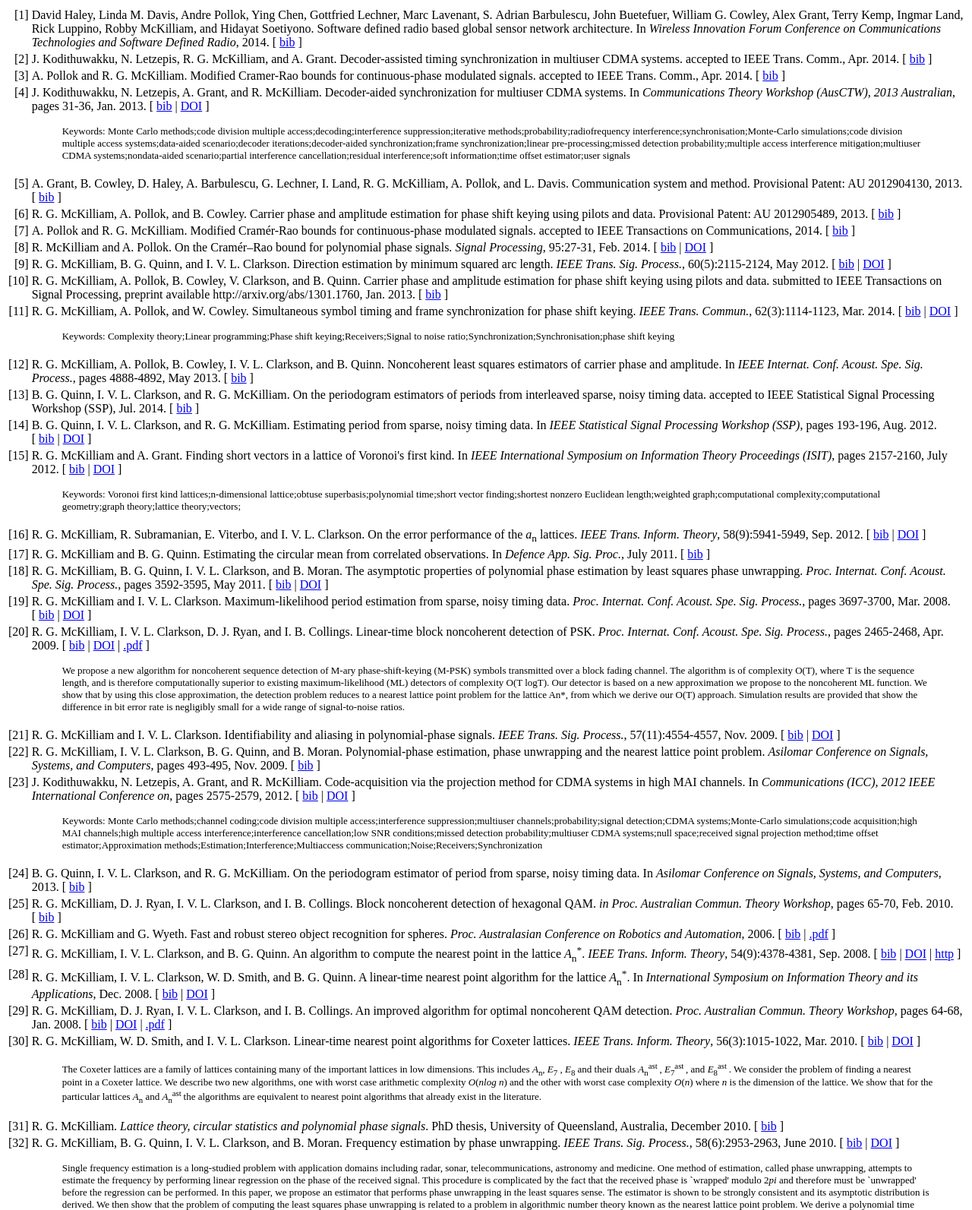
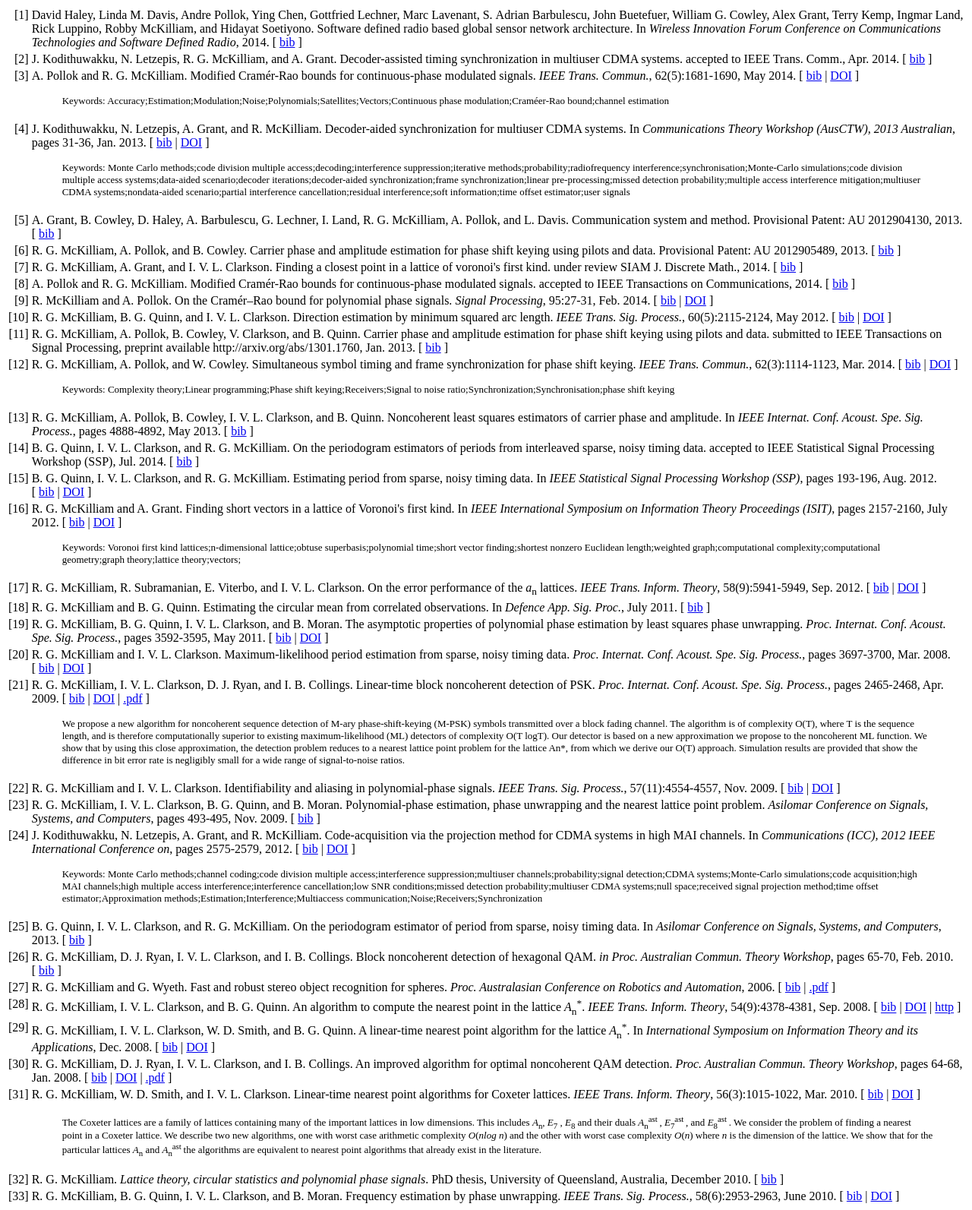
Before and after one commit to robbymckilliam/robbymckilliam.github.com, a plain HTML site: page robby.html in a window 1280 px wide. Shown: the top 1593 px of the page at 76% size. Drawn offline with Linux system fonts and the light colour scheme.

Commit message:
added closest point preprint

```diff
--- a/robby.html
+++ b/robby.html
@@ -4,6 +4,8 @@
 
 <head>
 <title>robby</title>
+<meta http-equiv="content-type" content="text/html; charset=UTF-8">
+<meta name="generator" content="bibtex2html">
 </head>
 
 <body>
@@ -11,7 +13,7 @@
 <!-- This document was automatically generated with bibtex2html 1.97
      (see http://www.lri.fr/~filliatr/bibtex2html/),
      with the following command:
-     bibtex2html robby.bib  -->
+     /usr/bin/bibtex2html robby.bib  -->
 
 
 <table>
@@ -50,13 +52,18 @@ J.&nbsp;Kodithuwakku, N.&nbsp;Letzepis, R.&nbsp;G. McKilliam, and A.&nbsp;Grant.
 
 <tr valign="top">
 <td align="right" class="bibtexnumber">
-[<a name="Pollok_mod_crb_2014">3</a>]
+[<a name="Pollok_mckilliam_crb_cpm_2013">3</a>]
 </td>
 <td class="bibtexitem">
 A.&nbsp;Pollok and R.&nbsp;G. McKilliam.
- Modified Cramer-Rao bounds for continuous-phase modulated signals.
- accepted to IEEE Trans. Comm., Apr. 2014.
-[&nbsp;<a href="robby_bib.html#Pollok_mod_crb_2014">bib</a>&nbsp;]
+ Modified Cram&eacute;r-Rao bounds for continuous-phase modulated
+  signals.
+ <em>IEEE Trans. Commun.</em>, 62(5):1681-1690, May 2014.
+[&nbsp;<a href="robby_bib.html#Pollok_mckilliam_crb_cpm_2013">bib</a>&nbsp;|
+<a href="http://dx.doi.org/10.1109/TCOMM.2014.030814.130804">DOI</a>&nbsp;]
+<blockquote><font size="-1">
+Keywords: Accuracy;Estimation;Modulation;Noise;Polynomials;Satellites;Vectors;Continuous phase modulation;Craméer-Rao bound;channel estimation
+</font></blockquote>
 
 </td>
 </tr>
@@ -113,7 +120,21 @@ R.&nbsp;G. McKilliam, A.&nbsp;Pollok, and B.&nbsp;Cowley.
 
 <tr valign="top">
 <td align="right" class="bibtexnumber">
-[<a name="Pollok_McKilliam_crb_cpm_2014">7</a>]
+[<a name="McKilliam_closest_point_lattice_first_kind_2014">7</a>]
+</td>
+<td class="bibtexitem">
+R.&nbsp;G. McKilliam, A.&nbsp;Grant, and I.&nbsp;V.&nbsp;L. Clarkson.
+ Finding a closest point in a lattice of voronoi's first kind.
+ under review SIAM J. Discrete Math., 2014.
+[&nbsp;<a href="robby_bib.html#McKilliam_closest_point_lattice_first_kind_2014">bib</a>&nbsp;]
+
+</td>
+</tr>
+
+
+<tr valign="top">
+<td align="right" class="bibtexnumber">
+[<a name="Pollok_McKilliam_crb_cpm_2014">8</a>]
 </td>
 <td class="bibtexitem">
 A.&nbsp;Pollok and R.&nbsp;G. McKilliam.
@@ -128,7 +149,7 @@ A.&nbsp;Pollok and R.&nbsp;G. McKilliam.
 
 <tr valign="top">
 <td align="right" class="bibtexnumber">
-[<a name="McKilliam_Pollock_CRB_polyphase_2013">8</a>]
+[<a name="McKilliam_Pollock_CRB_polyphase_2013">9</a>]
 </td>
 <td class="bibtexitem">
 R.&nbsp;McKilliam and A.&nbsp;Pollok.
@@ -143,7 +164,7 @@ R.&nbsp;McKilliam and A.&nbsp;Pollok.
 
 <tr valign="top">
 <td align="right" class="bibtexnumber">
-[<a name="McKilliam_mean_dir_est_sq_arc_length2010">9</a>]
+[<a name="McKilliam_mean_dir_est_sq_arc_length2010">10</a>]
 </td>
 <td class="bibtexitem">
 R.&nbsp;G. McKilliam, B.&nbsp;G. Quinn, and I.&nbsp;V.&nbsp;L. Clarkson.
@@ -158,7 +179,7 @@ R.&nbsp;G. McKilliam, B.&nbsp;G. Quinn, and I.&nbsp;V.&nbsp;L. Clarkson.
 
 <tr valign="top">
 <td align="right" class="bibtexnumber">
-[<a name="McKilliam_leastsqPSKpilotsdata_2012">10</a>]
+[<a name="McKilliam_leastsqPSKpilotsdata_2012">11</a>]
 </td>
 <td class="bibtexitem">
 R.&nbsp;G. McKilliam, A.&nbsp;Pollok, B.&nbsp;Cowley, V.&nbsp;Clarkson, and B.&nbsp;Quinn.
@@ -174,7 +195,7 @@ R.&nbsp;G. McKilliam, A.&nbsp;Pollok, B.&nbsp;Cowley, V.&nbsp;Clarkson, and B.&n
 
 <tr valign="top">
 <td align="right" class="bibtexnumber">
-[<a name="McKilliam_time_offset_pilots_data_2013">11</a>]
+[<a name="McKilliam_time_offset_pilots_data_2013">12</a>]
 </td>
 <td class="bibtexitem">
 R.&nbsp;G. McKilliam, A.&nbsp;Pollok, and W.&nbsp;Cowley.
@@ -193,7 +214,7 @@ Keywords: Complexity theory;Linear programming;Phase shift keying;Receivers;Sign
 
 <tr valign="top">
 <td align="right" class="bibtexnumber">
-[<a name="McKilliam_leastsqPSKnoncoICASSP_2012">12</a>]
+[<a name="McKilliam_leastsqPSKnoncoICASSP_2012">13</a>]
 </td>
 <td class="bibtexitem">
 R.&nbsp;G. McKilliam, A.&nbsp;Pollok, B.&nbsp;Cowley, I.&nbsp;V.&nbsp;L. Clarkson, and B.&nbsp;Quinn.
@@ -208,7 +229,7 @@ R.&nbsp;G. McKilliam, A.&nbsp;Pollok, B.&nbsp;Cowley, I.&nbsp;V.&nbsp;L. Clarkso
 
 <tr valign="top">
 <td align="right" class="bibtexnumber">
-[<a name="Quinn_multiple_sparse_noisy_SSP_2014">13</a>]
+[<a name="Quinn_multiple_sparse_noisy_SSP_2014">14</a>]
 </td>
 <td class="bibtexitem">
 B.&nbsp;G. Quinn, I.&nbsp;V.&nbsp;L. Clarkson, and R.&nbsp;G. McKilliam.
@@ -224,7 +245,7 @@ B.&nbsp;G. Quinn, I.&nbsp;V.&nbsp;L. Clarkson, and R.&nbsp;G. McKilliam.
 
 <tr valign="top">
 <td align="right" class="bibtexnumber">
-[<a name="Quinn_sparse_noisy_SSP_2012">14</a>]
+[<a name="Quinn_sparse_noisy_SSP_2012">15</a>]
 </td>
 <td class="bibtexitem">
 B.&nbsp;G. Quinn, I.&nbsp;V.&nbsp;L. Clarkson, and R.&nbsp;G. McKilliam.
@@ -240,7 +261,7 @@ B.&nbsp;G. Quinn, I.&nbsp;V.&nbsp;L. Clarkson, and R.&nbsp;G. McKilliam.
 
 <tr valign="top">
 <td align="right" class="bibtexnumber">
-[<a name="McKilliam_short_vectors_first_type_isit_2012">15</a>]
+[<a name="McKilliam_short_vectors_first_type_isit_2012">16</a>]
 </td>
 <td class="bibtexitem">
 R.&nbsp;G. McKilliam and A.&nbsp;Grant.
@@ -259,7 +280,7 @@ Keywords: Voronoi first kind lattices;n-dimensional lattice;obtuse superbasis;po
 
 <tr valign="top">
 <td align="right" class="bibtexnumber">
-[<a name="McKilliam_error_prob_An2012">16</a>]
+[<a name="McKilliam_error_prob_An2012">17</a>]
 </td>
 <td class="bibtexitem">
 R.&nbsp;G. McKilliam, R.&nbsp;Subramanian, E.&nbsp;Viterbo, and I.&nbsp;V.&nbsp;L. Clarkson.
@@ -274,7 +295,7 @@ R.&nbsp;G. McKilliam, R.&nbsp;Subramanian, E.&nbsp;Viterbo, and I.&nbsp;V.&nbsp;
 
 <tr valign="top">
 <td align="right" class="bibtexnumber">
-[<a name="McKilliam_direstcro_dasp_2011">17</a>]
+[<a name="McKilliam_direstcro_dasp_2011">18</a>]
 </td>
 <td class="bibtexitem">
 R.&nbsp;G. McKilliam and B.&nbsp;G. Quinn.
@@ -288,7 +309,7 @@ R.&nbsp;G. McKilliam and B.&nbsp;G. Quinn.
 
 <tr valign="top">
 <td align="right" class="bibtexnumber">
-[<a name="McKilliam_polyphase_est_icassp_2011">18</a>]
+[<a name="McKilliam_polyphase_est_icassp_2011">19</a>]
 </td>
 <td class="bibtexitem">
 R.&nbsp;G. McKilliam, B.&nbsp;G. Quinn, I.&nbsp;V.&nbsp;L. Clarkson, and B.&nbsp;Moran.
@@ -305,7 +326,7 @@ R.&nbsp;G. McKilliam, B.&nbsp;G. Quinn, I.&nbsp;V.&nbsp;L. Clarkson, and B.&nbsp
 
 <tr valign="top">
 <td align="right" class="bibtexnumber">
-[<a name="McKilliam2007">19</a>]
+[<a name="McKilliam2007">20</a>]
 </td>
 <td class="bibtexitem">
 R.&nbsp;G. McKilliam and I.&nbsp;V.&nbsp;L. Clarkson.
@@ -321,7 +342,7 @@ R.&nbsp;G. McKilliam and I.&nbsp;V.&nbsp;L. Clarkson.
 
 <tr valign="top">
 <td align="right" class="bibtexnumber">
-[<a name="McKilliamLinearTimeBlockPSK2009">20</a>]
+[<a name="McKilliamLinearTimeBlockPSK2009">21</a>]
 </td>
 <td class="bibtexitem">
 R.&nbsp;G. McKilliam, I.&nbsp;V.&nbsp;L. Clarkson, D.&nbsp;J. Ryan, and I.&nbsp;B. Collings.
@@ -341,7 +362,7 @@ We propose a new algorithm for noncoherent sequence detection of M-ary phase-shi
 
 <tr valign="top">
 <td align="right" class="bibtexnumber">
-[<a name="McKilliam2009IndentifiabliltyAliasingPolyphase">21</a>]
+[<a name="McKilliam2009IndentifiabliltyAliasingPolyphase">22</a>]
 </td>
 <td class="bibtexitem">
 R.&nbsp;G. McKilliam and I.&nbsp;V.&nbsp;L. Clarkson.
@@ -356,7 +377,7 @@ R.&nbsp;G. McKilliam and I.&nbsp;V.&nbsp;L. Clarkson.
 
 <tr valign="top">
 <td align="right" class="bibtexnumber">
-[<a name="McKilliam2009asilomar_polyest_lattice">22</a>]
+[<a name="McKilliam2009asilomar_polyest_lattice">23</a>]
 </td>
 <td class="bibtexitem">
 R.&nbsp;G. McKilliam, I.&nbsp;V.&nbsp;L. Clarkson, B.&nbsp;G. Quinn, and B.&nbsp;Moran.
@@ -372,7 +393,7 @@ R.&nbsp;G. McKilliam, I.&nbsp;V.&nbsp;L. Clarkson, B.&nbsp;G. Quinn, and B.&nbsp
 
 <tr valign="top">
 <td align="right" class="bibtexnumber">
-[<a name="6363913">23</a>]
+[<a name="6363913">24</a>]
 </td>
 <td class="bibtexitem">
 J.&nbsp;Kodithuwakku, N.&nbsp;Letzepis, A.&nbsp;Grant, and R.&nbsp;McKilliam.
@@ -392,7 +413,7 @@ Keywords: Monte Carlo methods;channel coding;code division multiple access;inter
 
 <tr valign="top">
 <td align="right" class="bibtexnumber">
-[<a name="Quinn20013asilomar_period_est">24</a>]
+[<a name="Quinn20013asilomar_period_est">25</a>]
 </td>
 <td class="bibtexitem">
 B.&nbsp;G. Quinn, I.&nbsp;V.&nbsp;L. Clarkson, and R.&nbsp;G. McKilliam.
@@ -408,7 +429,7 @@ B.&nbsp;G. Quinn, I.&nbsp;V.&nbsp;L. Clarkson, and R.&nbsp;G. McKilliam.
 
 <tr valign="top">
 <td align="right" class="bibtexnumber">
-[<a name="McKilliam2010_block_noncoherent_hex">25</a>]
+[<a name="McKilliam2010_block_noncoherent_hex">26</a>]
 </td>
 <td class="bibtexitem">
 R.&nbsp;G. McKilliam, D.&nbsp;J. Ryan, I.&nbsp;V.&nbsp;L. Clarkson, and I.&nbsp;B. Collings.
@@ -423,7 +444,7 @@ R.&nbsp;G. McKilliam, D.&nbsp;J. Ryan, I.&nbsp;V.&nbsp;L. Clarkson, and I.&nbsp;
 
 <tr valign="top">
 <td align="right" class="bibtexnumber">
-[<a name="McKilliam2006">26</a>]
+[<a name="McKilliam2006">27</a>]
 </td>
 <td class="bibtexitem">
 R.&nbsp;G. McKilliam and G.&nbsp;Wyeth.
@@ -438,7 +459,7 @@ R.&nbsp;G. McKilliam and G.&nbsp;Wyeth.
 
 <tr valign="top">
 <td align="right" class="bibtexnumber">
-[<a name="McKilliam2008">27</a>]
+[<a name="McKilliam2008">28</a>]
 </td>
 <td class="bibtexitem">
 R.&nbsp;G. McKilliam, I.&nbsp;V.&nbsp;L. Clarkson, and B.&nbsp;G. Quinn.
@@ -454,7 +475,7 @@ R.&nbsp;G. McKilliam, I.&nbsp;V.&nbsp;L. Clarkson, and B.&nbsp;G. Quinn.
 
 <tr valign="top">
 <td align="right" class="bibtexnumber">
-[<a name="McKilliam2008b">28</a>]
+[<a name="McKilliam2008b">29</a>]
 </td>
 <td class="bibtexitem">
 R.&nbsp;G. McKilliam, I.&nbsp;V.&nbsp;L. Clarkson, W.&nbsp;D. Smith, and B.&nbsp;G. Quinn.
@@ -470,7 +491,7 @@ R.&nbsp;G. McKilliam, I.&nbsp;V.&nbsp;L. Clarkson, W.&nbsp;D. Smith, and B.&nbsp
 
 <tr valign="top">
 <td align="right" class="bibtexnumber">
-[<a name="McKilliam2008a">29</a>]
+[<a name="McKilliam2008a">30</a>]
 </td>
 <td class="bibtexitem">
 R.&nbsp;G. McKilliam, D.&nbsp;J. Ryan, I.&nbsp;V.&nbsp;L. Clarkson, and I.&nbsp;B. Collings.
@@ -487,7 +508,7 @@ R.&nbsp;G. McKilliam, D.&nbsp;J. Ryan, I.&nbsp;V.&nbsp;L. Clarkson, and I.&nbsp;
 
 <tr valign="top">
 <td align="right" class="bibtexnumber">
-[<a name="McKilliam2009CoxeterLattices">30</a>]
+[<a name="McKilliam2009CoxeterLattices">31</a>]
 </td>
 <td class="bibtexitem">
 R.&nbsp;G. McKilliam, W.&nbsp;D. Smith, and I.&nbsp;V.&nbsp;L. Clarkson.
@@ -505,7 +526,7 @@ R.&nbsp;G. McKilliam, W.&nbsp;D. Smith, and I.&nbsp;V.&nbsp;L. Clarkson.
 
 <tr valign="top">
 <td align="right" class="bibtexnumber">
-[<a name="McKilliam2010thesis">31</a>]
+[<a name="McKilliam2010thesis">32</a>]
 </td>
 <td class="bibtexitem">
 R.&nbsp;G. McKilliam.
@@ -520,7 +541,7 @@ R.&nbsp;G. McKilliam.
 
 <tr valign="top">
 <td align="right" class="bibtexnumber">
-[<a name="McKilliamFrequencyEstimationByPhaseUnwrapping2009">32</a>]
+[<a name="McKilliamFrequencyEstimationByPhaseUnwrapping2009">33</a>]
 </td>
 <td class="bibtexitem">
 R.&nbsp;G. McKilliam, B.&nbsp;G. Quinn, I.&nbsp;V.&nbsp;L. Clarkson, and B.&nbsp;Moran.
@@ -541,7 +562,7 @@ Keywords: Central limit theorem, frequency estimation, lattices, nearest lattice
 
 <tr valign="top">
 <td align="right" class="bibtexnumber">
-[<a name="Quinn2008maximizing_the_periodogram">33</a>]
+[<a name="Quinn2008maximizing_the_periodogram">34</a>]
 </td>
 <td class="bibtexitem">
 B.&nbsp;G. Quinn, R.&nbsp;G. McKilliam, and I.&nbsp;V.&nbsp;L. Clarkson.
@@ -559,7 +580,7 @@ Keywords: Newton method, fast Fourier transforms, frequency estimation, FFT, New
 
 <tr valign="top">
 <td align="right" class="bibtexnumber">
-[<a name="McKilliam_pps_unwrapping_tsp_2014">34</a>]
+[<a name="McKilliam_pps_unwrapping_tsp_2014">35</a>]
 </td>
 <td class="bibtexitem">
 R.&nbsp;G. McKilliam, B.&nbsp;G. Quinn, I.&nbsp;V.&nbsp;L. Clarkson, B.&nbsp;Moran, and B.&nbsp;N. Vellambi.
@@ -577,7 +598,7 @@ Keywords: Lattices;Least squares approximations;Phase estimation;Polynomials;Sig
 
 <tr valign="top">
 <td align="right" class="bibtexnumber">
-[<a name="McKilliam_arxiv_pps_unwrapping_2012">35</a>]
+[<a name="McKilliam_arxiv_pps_unwrapping_2012">36</a>]
 </td>
 <td class="bibtexitem">
 R.&nbsp;G. McKilliam, B.&nbsp;G. Quinn, I.&nbsp;V.&nbsp;L. Clarkson, B.&nbsp;Moran, and B.&nbsp;N. Vellambi.
```
Also changed, not shown: robby_bib.html (+25 -8 lines), 4 other files.
